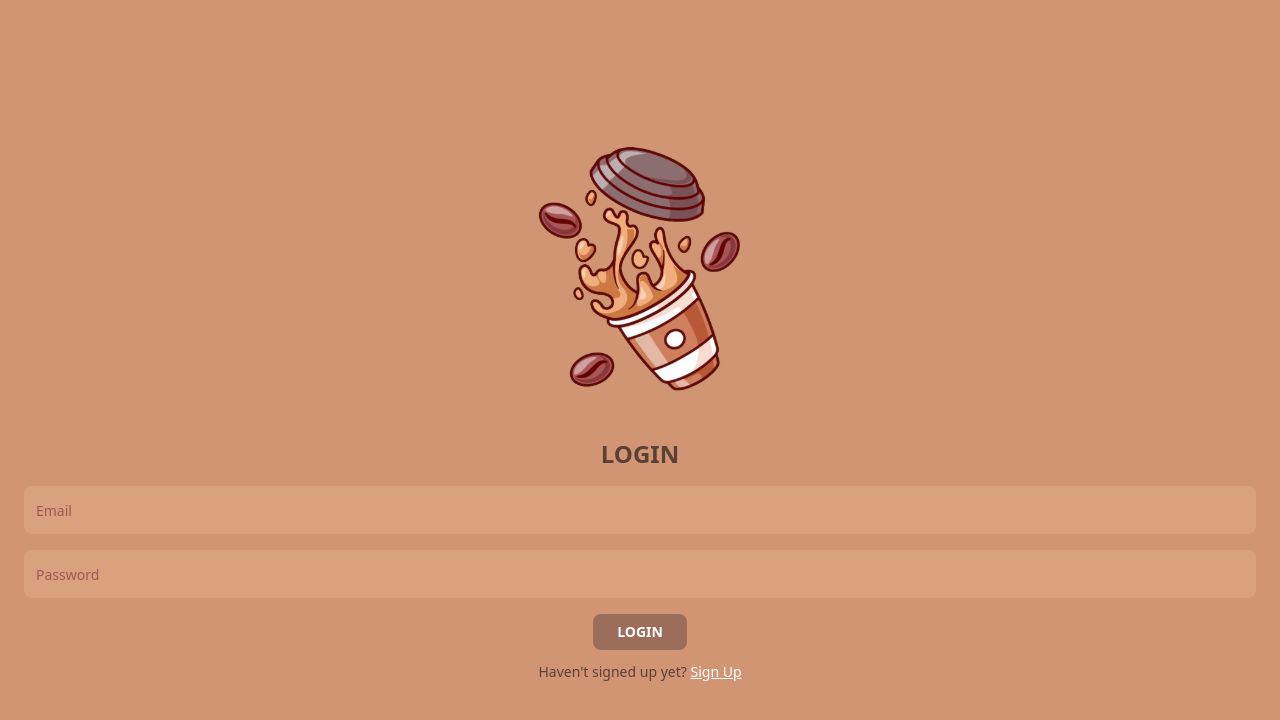
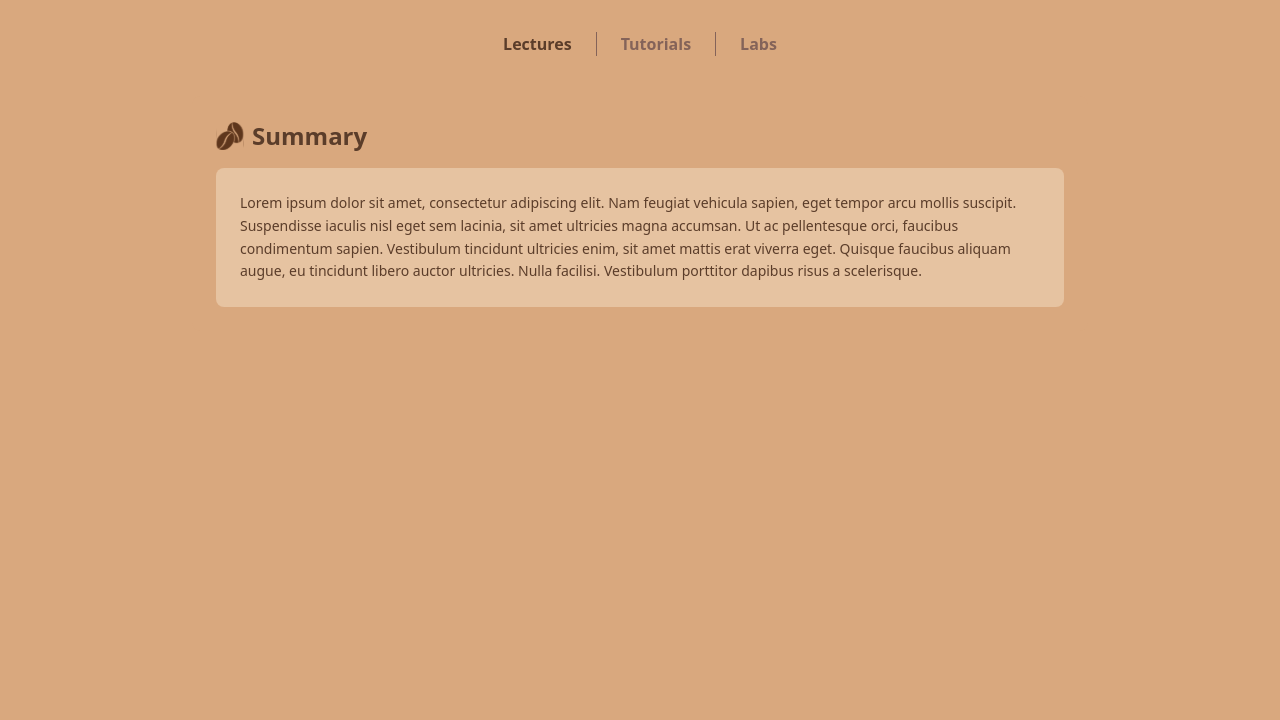
Before and after one commit to khushwant1234/brewww, a React (Vite) app in the folder frontend/: page /summary in a window 1280 px wide. Shown: the top 720 px of the page. Built offline with nearby package versions, Linux system fonts and the light colour scheme.

Commit message:
summary pageee

```diff
--- a/frontend/src/App.jsx
+++ b/frontend/src/App.jsx
@@ -43,6 +43,7 @@ function App() {
             <Route path="/lecture" element={<Lecture />} />
             <Route path="/signup" element={<Signup />} />
             <Route path="/login" element={<Login />} />
+            <Route path="/summary" element={<summary />} />
           </Routes>
         </MemoryRouter>
       </div>
--- a/frontend/src/components/Navbar.jsx
+++ b/frontend/src/components/Navbar.jsx
@@ -1,5 +1,41 @@
+/* eslint-disable no-unused-vars */
+import React, { useState } from "react";
+
 const Navbar = () => {
-  return <div>Navbar</div>;
+  const [activeTab, setActiveTab] = useState("Lectures"); // State to track the active tab
+
+  return (
+    <nav className="bg-[#d9a87e] pt-8 pb-0 px-4">
+      <div className="flex justify-center space-x-6 text-[#5b3d2a] font-semibold text-base">
+        <button
+          className={`${
+            activeTab === "Lectures" ? "text-[#5b3d2a] text-base font-bold" : "text-[#846359]"
+          }`}
+          onClick={() => setActiveTab("Lectures")}
+        >
+          Lectures
+        </button>
+        <div className="border-l border-[#846359] h-6"></div>
+        <button
+          className={`${
+            activeTab === "Tutorials" ? "text-[#5b3d2a] text-base font-bold" : "text-[#846359]"
+          }`}
+          onClick={() => setActiveTab("Tutorials")}
+        >
+          Tutorials
+        </button>
+        <div className="border-l border-[#846359] h-6"></div>
+        <button
+          className={`${
+            activeTab === "Labs" ? "text-[#5b3d2a] text-base font-bold" : "text-[#846359]"
+          }`}
+          onClick={() => setActiveTab("Labs")}
+        >
+          Labs
+        </button>
+      </div>
+    </nav>
+  );
 };
 
 export default Navbar;
--- a/frontend/src/main.jsx
+++ b/frontend/src/main.jsx
@@ -5,9 +5,10 @@ import './index.css'
 import App from './App.jsx'
 import Signup from './pages/signup.jsx'
 import Login from './pages/login.jsx'
+import SummaryPage from './pages/summary.jsx'
 
 createRoot(document.getElementById('root')).render(
   <StrictMode>
-    <Login />
+    <SummaryPage />
   </StrictMode>,
 )
--- /dev/null
+++ b/frontend/src/pages/summary.jsx
@@ -0,0 +1,38 @@
+import Navbar from '../components/Navbar';
+
+const SummaryPage = () => {
+  return (
+    <div className="min-h-screen bg-[#d9a87e]">
+      {/* Navbar */}
+      <Navbar />
+
+      {/* Summary Section */}
+      <div className="flex justify-center items-start py-10">
+        <div className="w-full max-w-4xl bg-[#d9a87e] p-6 rounded-lg">
+          <div className="flex items-center mb-4">
+            {/* Image beside Summary heading */}
+            <img
+              src="/icons/coffeebean.svg"  // Replace with the actual image path
+              alt="Summary Icon"
+              className="w-7 h-7 mr-2 align-middle" // Adjust the size and alignment of the image
+            />
+            <span className="text-2xl text-[#5b3d2a] font-bold">Summary</span>
+          </div>
+          <div className="bg-[#e6c3a1] p-6 rounded-lg text-[#5b3d2a] leading-relaxed text-sm">
+            <p>
+              Lorem ipsum dolor sit amet, consectetur adipiscing elit. Nam feugiat
+              vehicula sapien, eget tempor arcu mollis suscipit. Suspendisse iaculis
+              nisl eget sem lacinia, sit amet ultricies magna accumsan. Ut ac
+              pellentesque orci, faucibus condimentum sapien. Vestibulum tincidunt
+              ultricies enim, sit amet mattis erat viverra eget. Quisque faucibus
+              aliquam augue, eu tincidunt libero auctor ultricies. Nulla facilisi.
+              Vestibulum porttitor dapibus risus a scelerisque.
+            </p>
+          </div>
+        </div>
+      </div>
+    </div>
+  );
+};
+
+export default SummaryPage;
```
Also changed, not shown: frontend/public/icons/coffeebean.svg.
